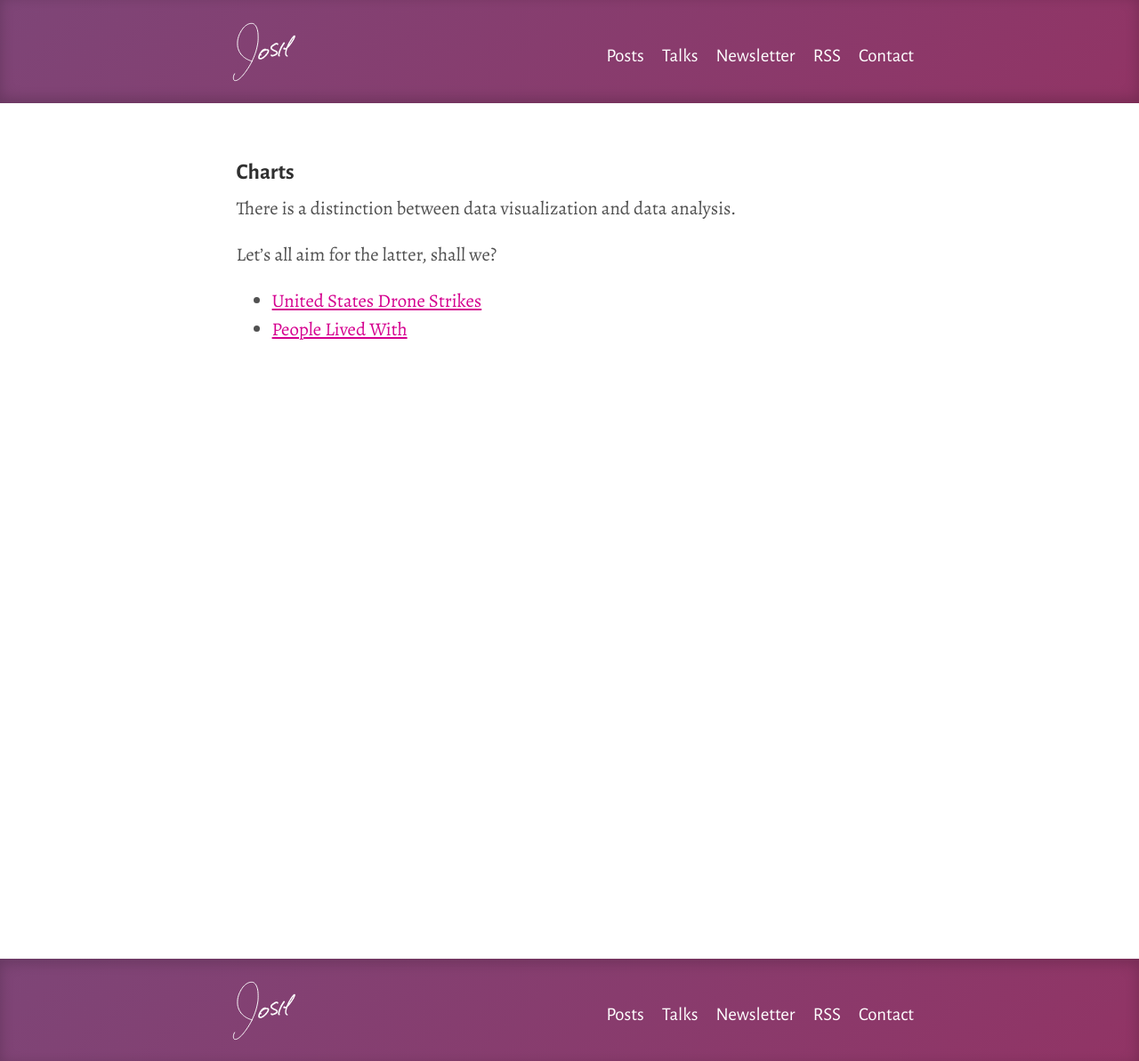
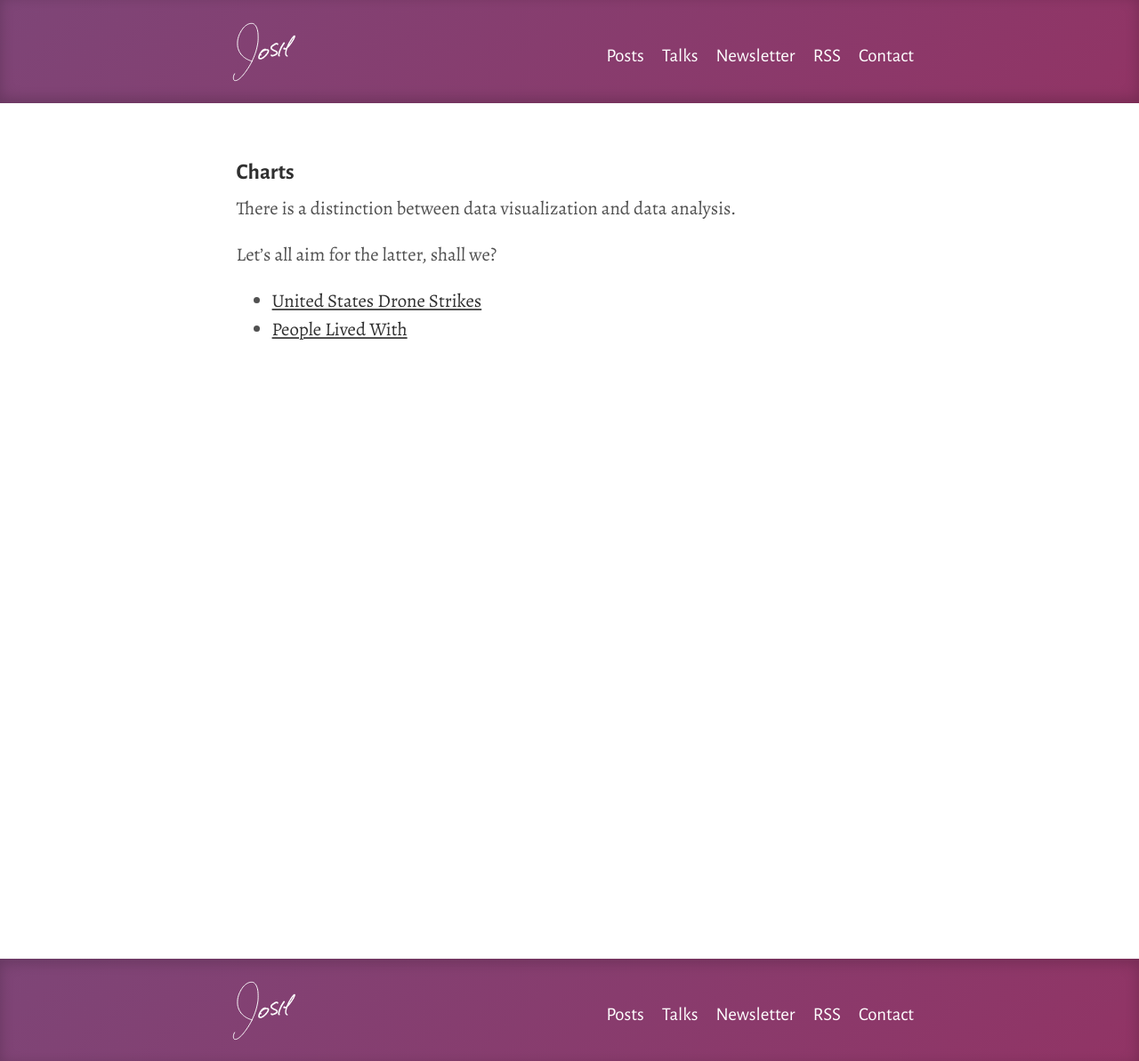
Before and after one commit to joshbeckman/andjosh.github.io, a Jekyll site: the page built from charts.md, in a window 1280 px wide. Shown: the whole page at 89% size. Built offline with Jekyll 4.4.1, drawn with Linux system fonts in a browser that asks for light colours.

Commit message:
chg:usr: Quiet down the pink links styling

```diff
--- a/public/css/site.css
+++ b/public/css/site.css
@@ -379,8 +379,15 @@ tbody tr:nth-child(odd) th {
   text-decoration: underline;
 }
 .theme-base-josh .content a,
-.theme-base-josh .related-posts li a:hover {
-  color: #D5008F;
+.theme-base-josh .related-posts li a {
+  text-decoration-color: #515151;
+  color: #303030;
+}
+.theme-base-josh .content a:hover,
+.theme-base-josh .related-posts li a:hover,
+.theme-base-josh .content a:focus,
+.theme-base-josh .related-posts li a:focus {
+  text-decoration-color: #D5008F;
 }
 .theme-base-josh .masthead .masthead-home-link {
   text-decoration: none;
```
